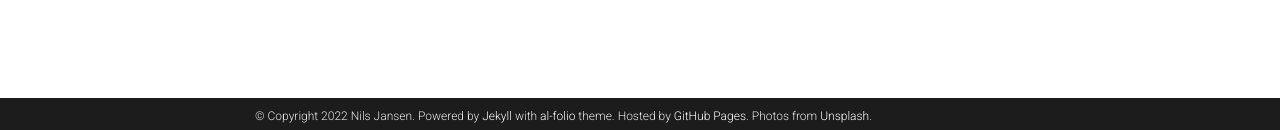
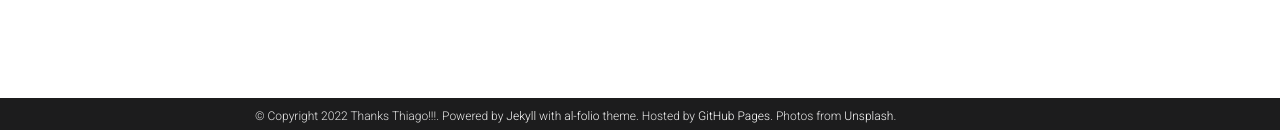
Before and after one commit to njansen123/njansen123.github.io, a Jekyll site: the page built from _pages/teaching.md, in a window 1280 px wide. Shown: the part 767-897 px from the top of the page. Built offline with Jekyll 4.4.1, drawn with Linux system fonts in a browser that asks for light colours; comment, search, counter and statistics services are not loaded; a style sheet for code colours, icons or effects is not loaded.

Commit message:
Update _config.yml

```diff
--- a/_config.yml
+++ b/_config.yml
@@ -3,9 +3,9 @@
 # -----------------------------------------------------------------------------
 
 title: Thanks Thiago!!! # the website title (if blank, full name will be used instead)
-first_name: Nils
+first_name: Thanks
 middle_name:
-last_name: Jansen
+last_name: Thiago!!!
 email: you@example.com
 description: > # the ">" symbol means to ignore newlines until "footer_text:"
   A simple, whitespace theme for academics. Based on [*folio](https://github.com/bogoli/-folio) design.
```
